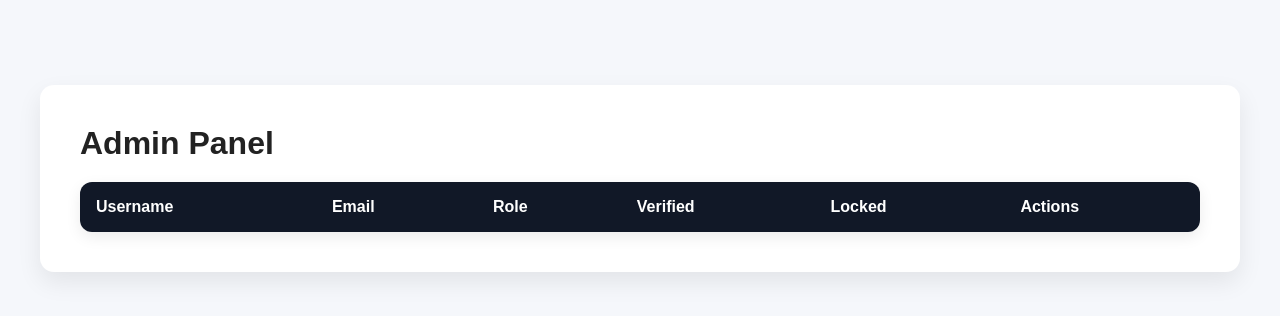
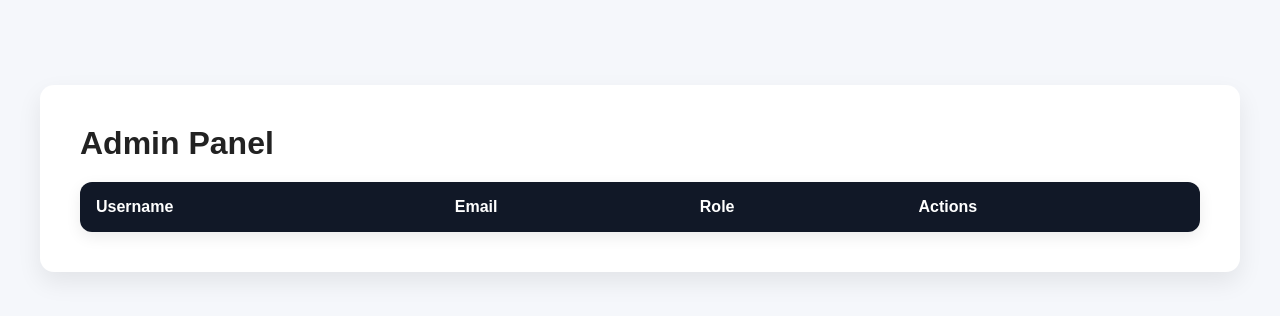
Before and after one commit to saxamrawat/Authentify, a FastAPI app: template templates/admin.html in a window 1280 px wide. Shown: the part 257-573 px from the top of the page. Run offline with FastAPI, Linux system fonts and the light colour scheme; the template is opened without the code that fills it, so the values that code supplies are empty.

Commit message:
Fixed columns in  admin.html

```diff
--- a/templates/admin.html
+++ b/templates/admin.html
@@ -17,8 +17,6 @@ Admin Panel
                 <th>Username</th>
                 <th>Email</th>
                 <th>Role</th>
-                <th>Verified</th>
-                <th>Locked</th>
                 <th>Actions</th>
             </tr>
         </thead>
```
